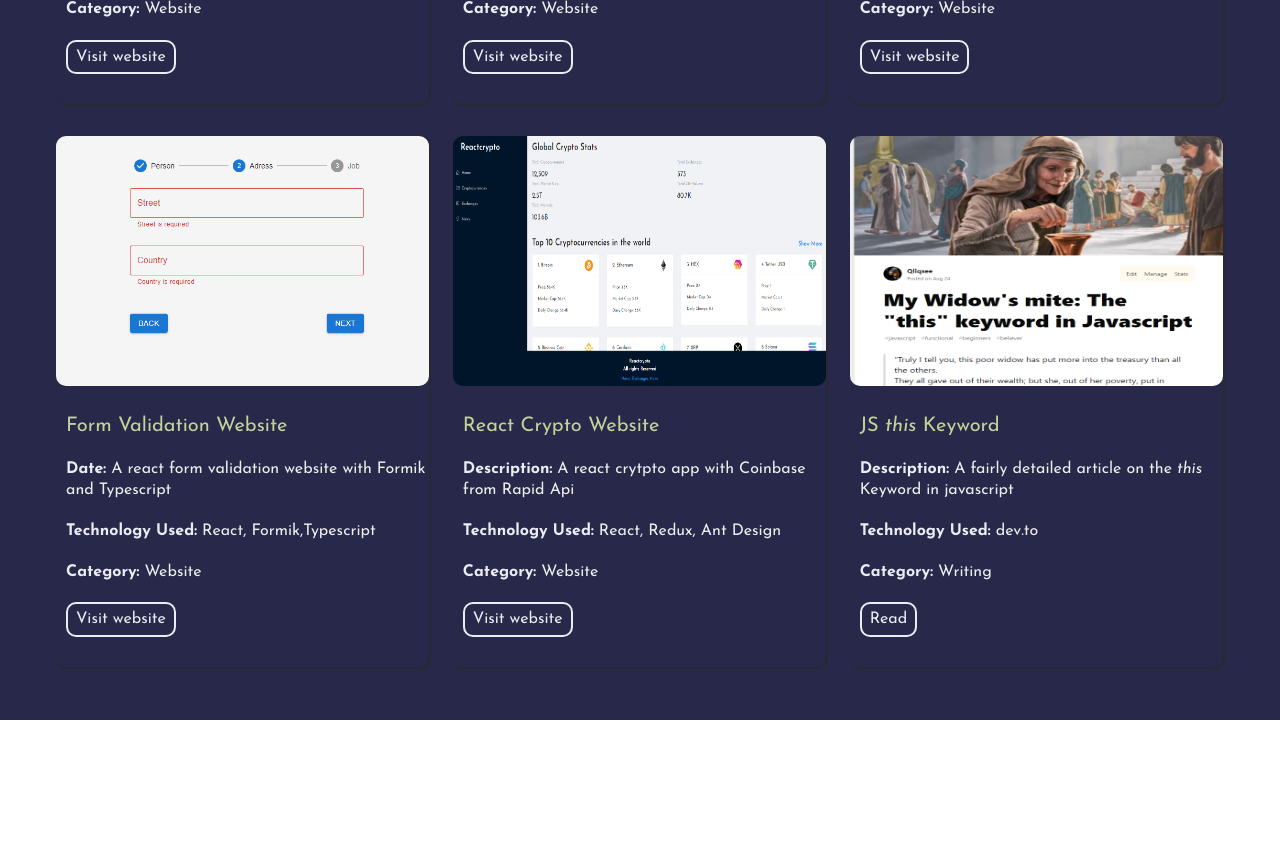
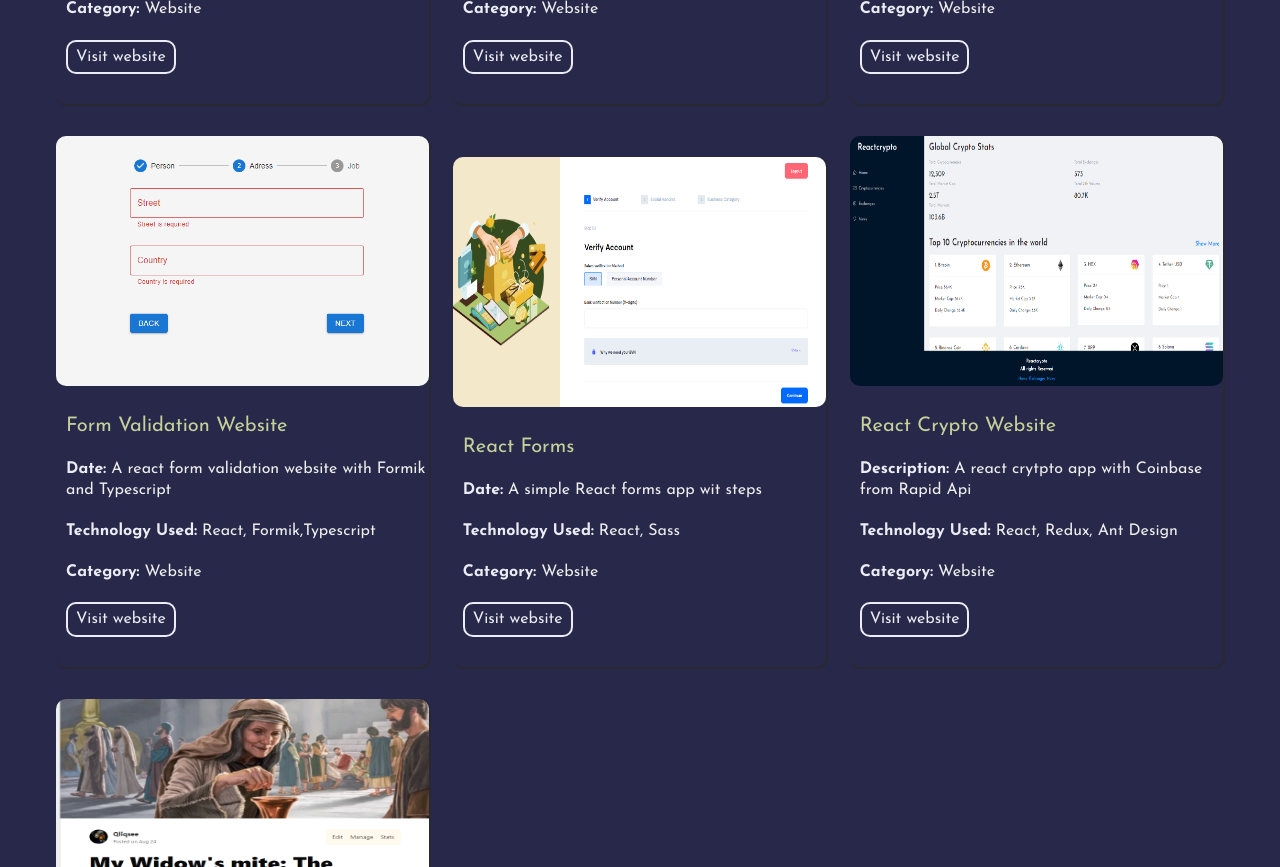
Before and after one commit to Qliqsee/My-Resume, a React (Create React App) app: page /portfolio in a window 1280 px wide. Shown: the part 620-1487 px from the top of the page. Before the commit the page ends 1340 px from the top, so only its background shows below. Built offline with nearby package versions, Linux system fonts and the light colour scheme.

Commit message:
an update

```diff
--- a/src/pages/Portfolio/Portfolio.jsx
+++ b/src/pages/Portfolio/Portfolio.jsx
@@ -127,6 +127,35 @@ const Portfolio = () => {
 
           <div className='carditems'>
             <div className='image'>
+              <img className='' src='/img7.png' alt='img' />
+            </div>
+            <div className='info'>
+              <div className='head'>React Forms</div>
+              <div className='details'>
+                <div className='detailsitem'>
+                  <span>Date:</span> A simple React forms app wit steps
+                </div>
+                <div className='detailsitem'>
+                  <span>Technology Used:</span> React, Sass
+                </div>
+                <div className='detailsitem'>
+                  <span>Category:</span> Website
+                </div>
+                <div className='detailsitem'>
+                  <a
+                    href='https://figma-wizard.vercel.app/'
+                    target='_blank'
+                    rel='noreferrer'
+                  >
+                    Visit website
+                  </a>
+                </div>
+              </div>
+            </div>
+          </div>
+
+          <div className='carditems'>
+            <div className='image'>
               <img className='' src='/img5.png' alt='img' />
             </div>
             <div className='info'>
```
Also changed, not shown: public/img7.png (added).
